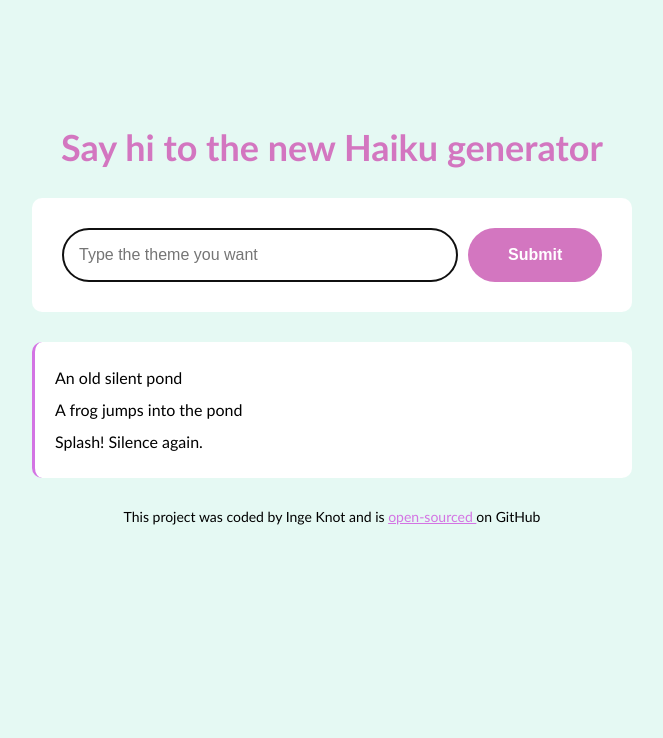
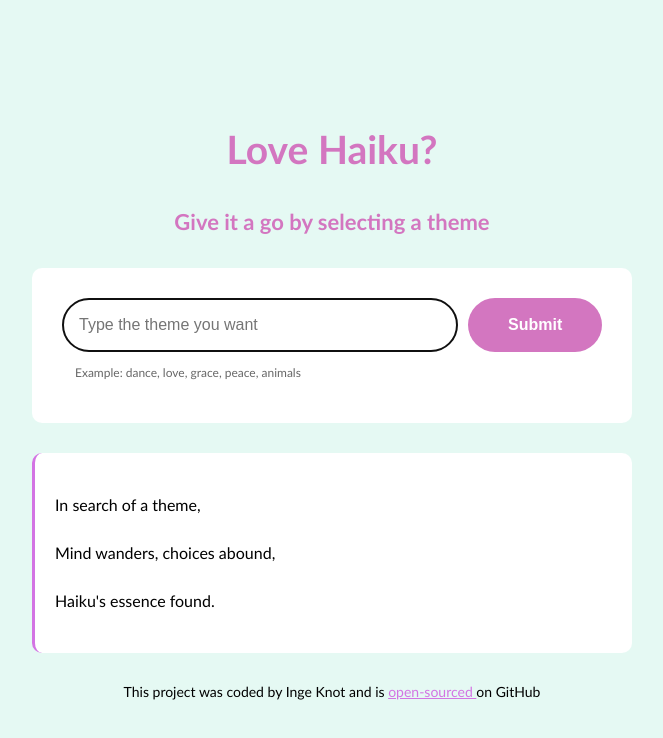
Before and after one commit to ingekn/Haiku-AI-generator, a plain HTML site: page index.html in a window 1280 px wide. Shown: the whole page, without its empty margins (308-971 px from the left). Drawn offline with nearby package versions, Linux system fonts and the light colour scheme.

Commit message:
Integrated  SheCodes API updated inner HTML

```diff
--- a/index.html
+++ b/index.html
@@ -4,30 +4,48 @@
     <meta charset="UTF-8" />
     <meta name="viewport" content="width=device-width, initial-scale=1.0" />
     <link rel="stylesheet" href="src/styles.css" />
+    <script src="https://cdn.jsdelivr.net/npm/axios@1.1.2/dist/axios.min.js"></script>
     <title>Haiku Generator</title>
   </head>
   <body>
     <div class="container">
-      <h1>Say hi to the new Haiku generator</h1>
-
-      <form>
+      <h1>Love Haiku?</h1>
+      <h2>Give it a go by selecting a theme</h2>
+      <div class="form-section">
+        <form id="form-submit">
           <input
             type="text"
-          autofocus
+            autofocus="true"
             autocomplete="off"
             placeholder="Type the theme you want"
             class="input-searchbar"
+            id="theme-input"
           />
           <input type="submit" value="Submit" class="submit-btn" />
         </form>
+        <p class="example-input">Example: dance, love, grace, peace, animals</p>
+      </div>
+      <!-- <section id="haiku" class="haiku">
+        <p>In the vast cosmos,</p>
+        <p>Lost soul yearns for a purpose,</p>
+        <p>Theme is yet to find.</p>
+      </section> -->
 
       <section id="haiku" class="haiku">
-        An old silent pond
-        <br />
-        A frog jumps into the pond
-        <br />
-        Splash! Silence again.
+        <p>In search of a theme,</p>
+        <p>Mind wanders, choices abound,</p>
+        <p>Haiku's essence found.</p>
       </section>
+
+      <!-- <section class="hidden">
+        <h2>See here for more inspirational haiku's</h2>
+        <div id="affirmation" class="affirmation">
+          <p>From within, a light,</p>
+          <p>Affirmation grows strong,</p>
+          <p>Soul sings its true song.</p>
+        </div>
+        <button>Generate your own affirmation haiku</button>
+      </section> -->
       <footer>
         This project was coded by Inge Knot and is
         <a
--- a/src/index.js
+++ b/src/index.js
@@ -0,0 +1,23 @@
+function getAffirmation(event) {
+  console.log(event);
+}
+
+function handleResponse(response) {
+  console.log(response.data.answer);
+  let haikuTextElement = document.querySelector("#haiku");
+  haikuTextElement.innerHTML = response.data.answer;
+  getAffirmation();
+}
+
+function handleSubmit(event) {
+  event.preventDefault();
+  let apiKey = "1386aafaa966aa68e4520o87btc31531";
+  let context =
+    "You are a wonderful japanese haiku poem generator full of inspiration and happy to assist. You always generate beautiful haiku's every time when asked about the provided theme and please when generating the haiku you do this in HTML format. Example format: <p>Green and small he sits,</p><p>In the pond, his home so calm,</p> <p>Toad croaks through the night.</p> please do not deviate from this format. In case you do not understand the theme or incorrect theme was provided or no theme at all, please create a haiku about choosing a theme";
+  let prompt = document.querySelector("#theme-input").value;
+  let apiUrl = `https://api.shecodes.io/ai/v1/generate?prompt=${prompt}&context=${context}&key=${apiKey}`;
+  axios.get(apiUrl).then(handleResponse);
+}
+
+let formSubmitElement = document.querySelector("#form-submit");
+formSubmitElement.addEventListener("submit", handleSubmit);
--- a/src/styles.css
+++ b/src/styles.css
@@ -10,16 +10,31 @@ body {
 h1 {
   text-align: center;
   font-weight: 800;
-  font-size: 36px;
+  font-size: 39px;
   line-height: 1.5;
   color: rgb(211 118 192);
 }
+h2 {
+  text-align: center;
+  font-weight: 600;
+  font-size: 22px;
+  line-height: 1.5;
+  color: rgb(211 118 192);
+  margin-bottom: 30px;
+}
 form {
+  display: flex;
+}
+.form-section {
   padding: 30px;
   background-color: white;
   border-radius: 10px;
-  display: flex;
   margin-bottom: 30px;
+}
+.example-input {
+  font-size: 12px;
+  margin: 13px;
+  opacity: 0.6;
 }
 .input-searchbar {
   padding: 16px;
@@ -40,7 +55,8 @@ form {
   padding: 14px 24px;
   font-weight: 600;
 }
-.haiku {
+.haiku,
+.affirmation {
   padding: 20px;
   background-color: white;
   border-radius: 10px;
```
Lines whose indentation alone changed are shown as unchanged.
